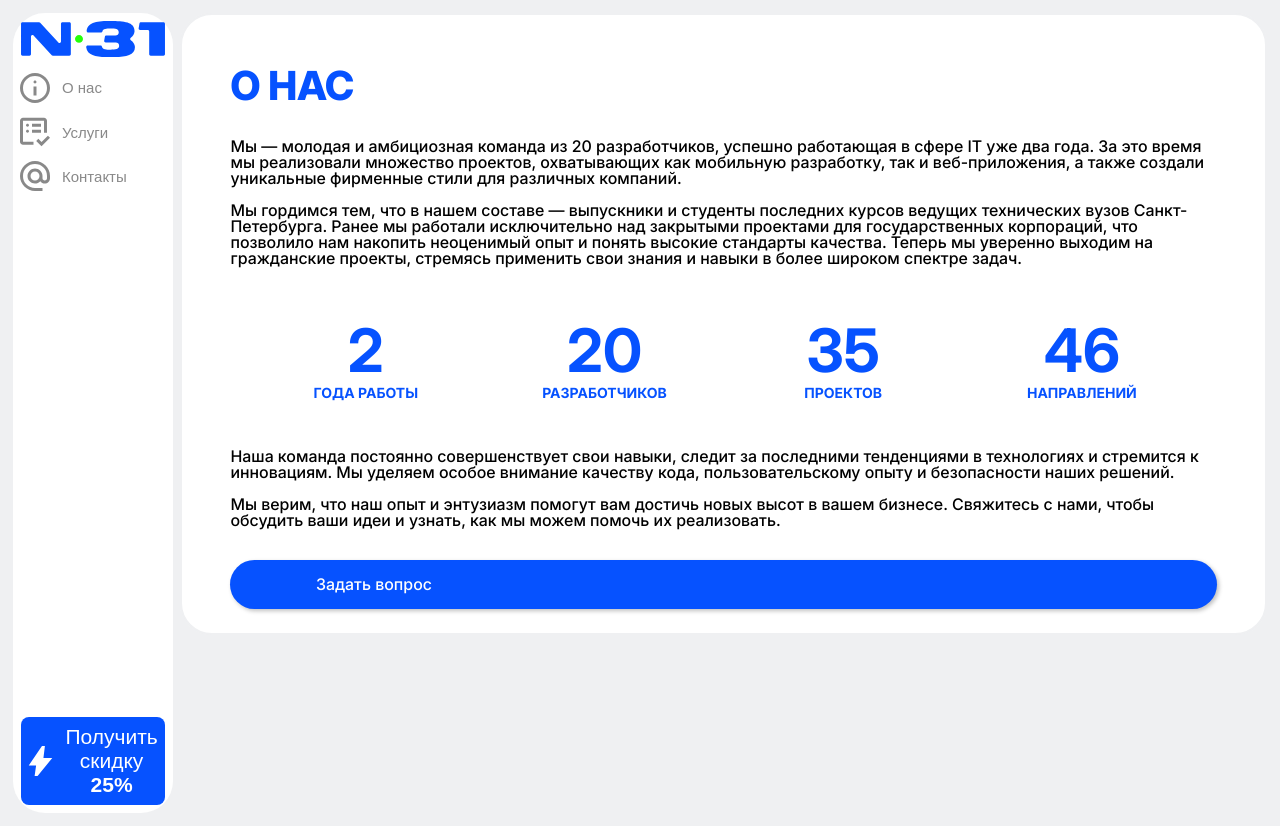
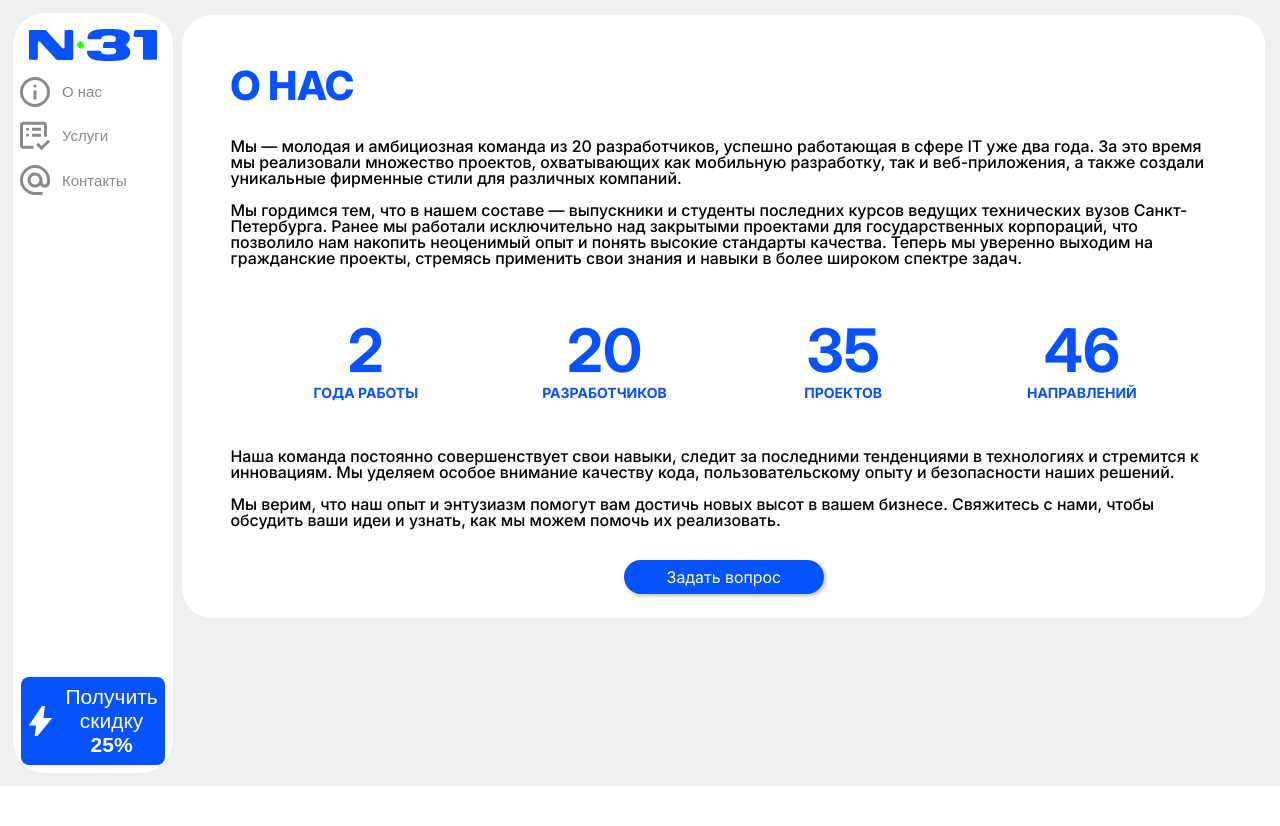
Before and after one commit to helennn123433/visitka_freelance, a Vue app: page / in a window 1280 px wide. After the commit the page ends 800 px from the top, so only its background shows below. Built offline with nearby package versions, Linux system fonts and the light colour scheme.

Commit message:
саама страница более не двигается  + подправил кнопку и логотип

```diff
--- a/src/components/sidebar/SidebarComponent.vue
+++ b/src/components/sidebar/SidebarComponent.vue
@@ -63,11 +63,12 @@ const toggleIcon = (iconName: string) => {
   display: flex;
   justify-content: center;
   align-items: center;
-  padding: 1vh;
+  padding: 2vh 2vh 1vh 2vh;
 }
 .img_n31 {
   max-width: 100%;
   height: auto;
+  //margin: 0.5vh 2vh 0.5vh 2vh;
 }
 
 .img_plz {
@@ -86,7 +87,7 @@ const toggleIcon = (iconName: string) => {
   display: flex;
   flex-direction: column;
   justify-content: space-between;
-  height: 100vh;
+  height: 95vh;
   max-width: 20vh;
   min-width: 8vh;
   background-color: white;
--- a/src/components/ui/MyButton.vue
+++ b/src/components/ui/MyButton.vue
@@ -1,5 +1,5 @@
 <template>
-  <button class="btn">
+  <button class="about__us__btn">
     <slot></slot>
   </button>
 </template>
@@ -7,15 +7,17 @@
 <script setup lang="ts"></script>
 
 <style lang="scss" scoped>
-.btn {
+.about__us__btn {
+  display: flex;
+  justify-content: center;
+  align-items: center;
+  width: 25vh;
   font-family: 'Inter_normal', sans-serif;
   border-radius: 32px;
   background-color: #0652ff;
   border: none;
   color: #ffffff;
-  padding: 14.5px 85.6px;
   font-size: 16px;
-  font-weight: 500;
   box-shadow: 2px 2px 4px rgba(0, 0, 0, 0.25);
   cursor: pointer;
   transition: background-color 0.3s ease;
```
